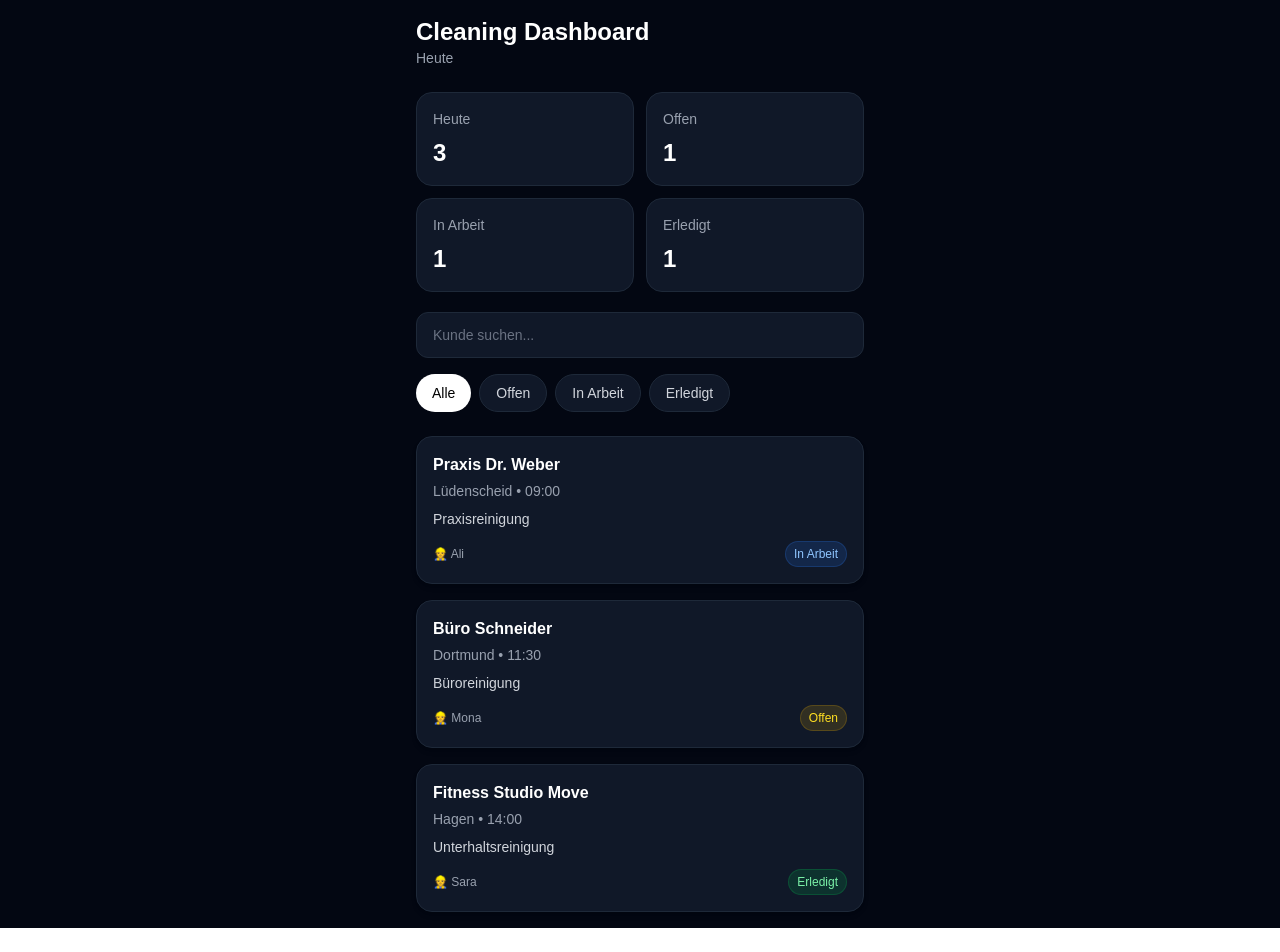
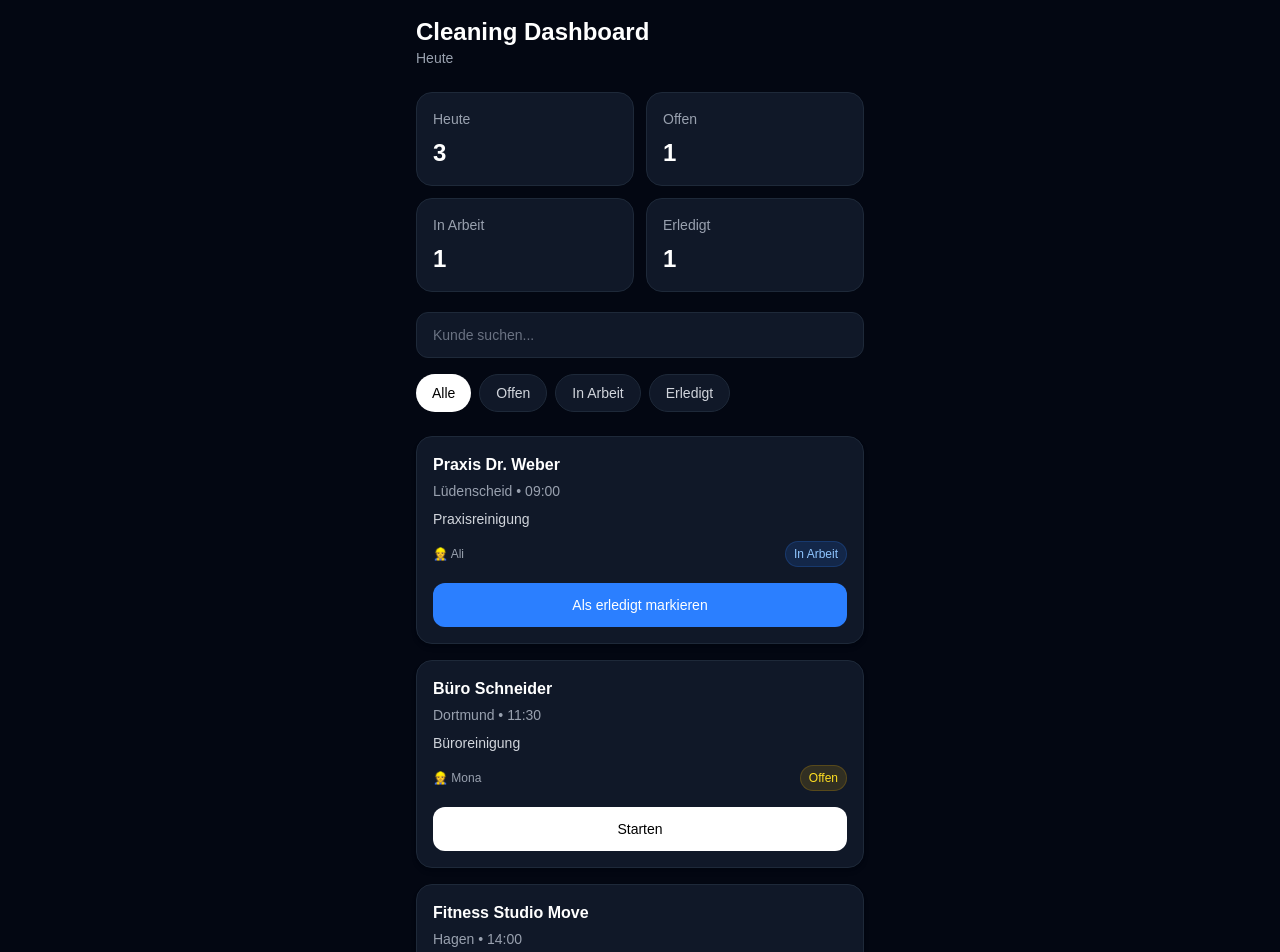
Before and after one commit to FerasHB/cleaning-dashboard, a Next.js app: page / in a window 1280 px wide. Shown: the top 952 px of the page. Before the commit the page ends 928 px from the top, so only its background shows below. Built offline with nearby package versions, Linux system fonts and the light colour scheme.

Commit message:
feat: add interactive job status actions

```diff
--- a/app/page.tsx
+++ b/app/page.tsx
@@ -3,7 +3,8 @@
 import { useState } from "react";
 import JobCard from "@/components/JobCard";
 import StatCard from "@/components/StatCard";
-import { jobs } from "@/data/jobs";
+import { jobs as initialJobs } from "@/data/jobs";
+import type { CleaningJob } from "@/data/jobs";
 
 type FilterStatus = "Alle" | "Offen" | "In Arbeit" | "Erledigt";
 
@@ -12,6 +13,7 @@ const filters: FilterStatus[] = ["Alle", "Offen", "In Arbeit", "Erledigt"];
 export default function Home() {
   const [search, setSearch] = useState<string>("");
   const [selectedStatus, setSelectedStatus] = useState<FilterStatus>("Alle");
+  const [jobs, setJobs] = useState<CleaningJob[]>(initialJobs);
 
   const totalJobs = jobs.length;
   const openJobs = jobs.filter((job) => job.status === "Offen").length;
@@ -19,6 +21,22 @@ export default function Home() {
     (job) => job.status === "In Arbeit",
   ).length;
   const completedJobs = jobs.filter((job) => job.status === "Erledigt").length;
+
+  const handleStartJob = (id: number) => {
+    setJobs((prevJobs) =>
+      prevJobs.map((job) =>
+        job.id === id ? { ...job, status: "In Arbeit" } : job,
+      ),
+    );
+  };
+
+  const handleCompleteJob = (id: number) => {
+    setJobs((prevJobs) =>
+      prevJobs.map((job) =>
+        job.id === id ? { ...job, status: "Erledigt" } : job,
+      ),
+    );
+  };
 
   const filteredJobs = jobs.filter((job) => {
     const matchesSearch = job.customerName
@@ -86,6 +104,8 @@ export default function Home() {
               service={job.service}
               status={job.status}
               employee={job.employee}
+              onStart={() => handleStartJob(job.id)}
+              onComplete={() => handleCompleteJob(job.id)}
             />
           ))}
 
--- a/components/JobCard.tsx
+++ b/components/JobCard.tsx
@@ -7,6 +7,8 @@ type JobCardProps = {
   service: string;
   status: JobStatus;
   employee: string;
+  onStart: () => void;
+  onComplete: () => void;
 };
 
 export default function JobCard({
@@ -16,6 +18,8 @@ export default function JobCard({
   service,
   status,
   employee,
+  onStart,
+  onComplete,
 }: JobCardProps) {
   const statusStyles = {
     Offen: "bg-yellow-500/15 text-yellow-300 border border-yellow-500/20",
@@ -42,6 +46,32 @@ export default function JobCard({
           {status}
         </span>
       </div>
+
+      <div className="mt-4">
+        {status === "Offen" && (
+          <button
+            onClick={onStart}
+            className="w-full rounded-xl bg-white px-4 py-3 text-sm font-medium text-black transition hover:bg-gray-200"
+          >
+            Starten
+          </button>
+        )}
+
+        {status === "In Arbeit" && (
+          <button
+            onClick={onComplete}
+            className="w-full rounded-xl bg-blue-500 px-4 py-3 text-sm font-medium text-white transition hover:bg-blue-400"
+          >
+            Als erledigt markieren
+          </button>
+        )}
+
+        {status === "Erledigt" && (
+          <div className="rounded-xl border border-green-500/20 bg-green-500/10 px-4 py-3 text-center text-sm text-green-300">
+            Auftrag abgeschlossen
+          </div>
+        )}
+      </div>
     </div>
   );
 }
```
